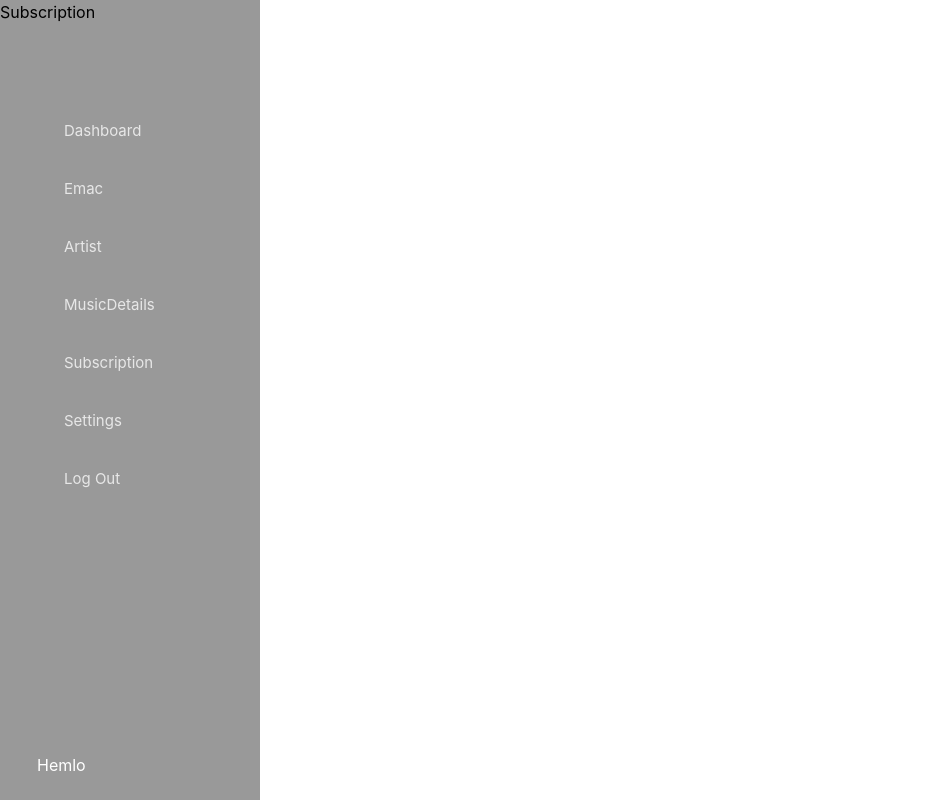
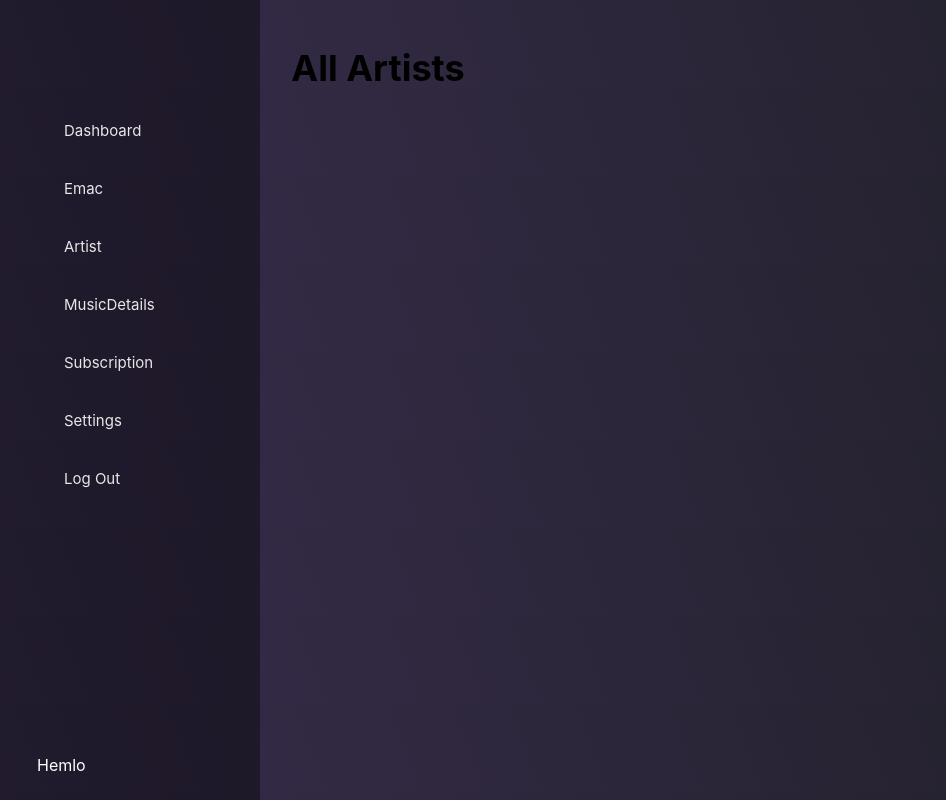
Before and after one commit to divyesh123-jain/Musicapp, a Next.js app: page /Subscription in a window 1280 px wide. Shown: the whole page, without its empty margins (0-946 px from the left). Built offline with nearby package versions, Linux system fonts and the light colour scheme.

Commit message:
background fixed

```diff
--- a/pages/Subscription.js
+++ b/pages/Subscription.js
@@ -2,7 +2,14 @@ import React from 'react'
 
 const Subscription = () => {
   return (
-    <div>Subscription</div>
+    <>
+      {/* subscription cards */}
+      <div class="flex-1  justify-center items-center w-[256px] px-2 sm:px-0">
+        <div class="flex justify-center items-center w-[756px]">
+               <h3 class=" font-bold mt-12 text-4xl">All Artists</h3>
+        </div>
+        </div>
+    </>
   )
 }
 
--- a/styles/globals.css
+++ b/styles/globals.css
@@ -6,6 +6,7 @@
   /* --bs-pagination-active-color: ""; */
   --pagination-active-bg: #201a2c;
   --pagination-active-border-color: #35235a;
+  background: linear-gradient(70deg, rgb(55, 45, 76) 0%, rgb(32, 31, 39) 100%);
 }
 
 html,body {
```
